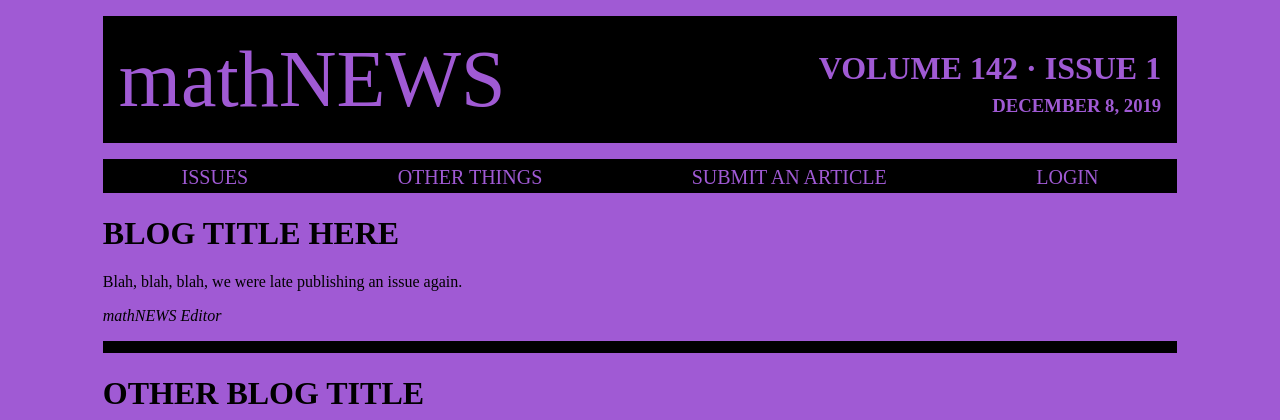
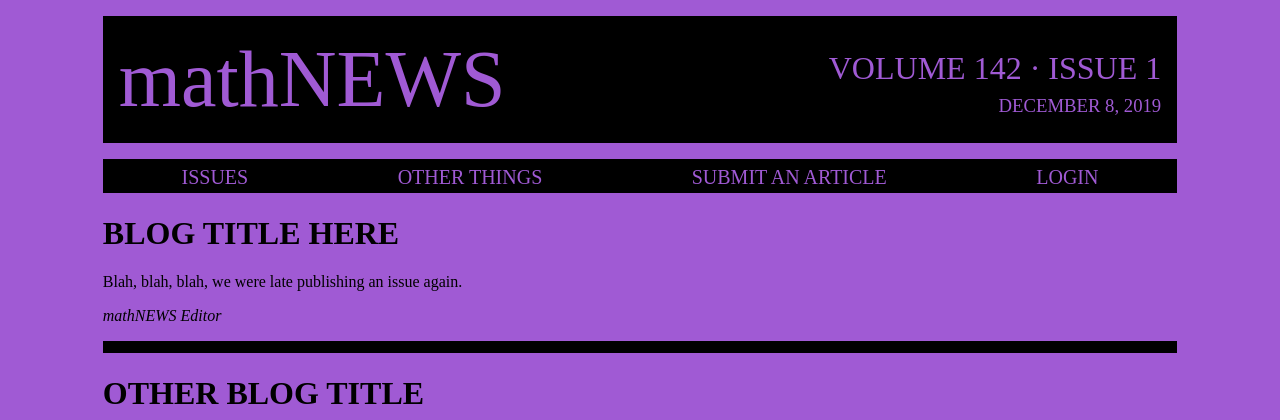
Before and after one commit to UWmathNEWS/slugline-api, a Django app: page / in a window 1280 px wide. Shown: the top 420 px of the page. Run offline with Django 3.2, Linux system fonts and the light colour scheme; some web fonts are replaced.

Commit message:
Unbold the header info text

```diff
--- a/static/css/base.css
+++ b/static/css/base.css
@@ -22,13 +22,10 @@
     text-decoration: none;
 }
 
-.header-info {
-    align-content: flex-end;
-}
-
 .header-info > h3 {
     text-align: right;
     line-height: 0.25em;
+    font-weight: normal;
 }
 
 .header-info > h3:first-child {
```
